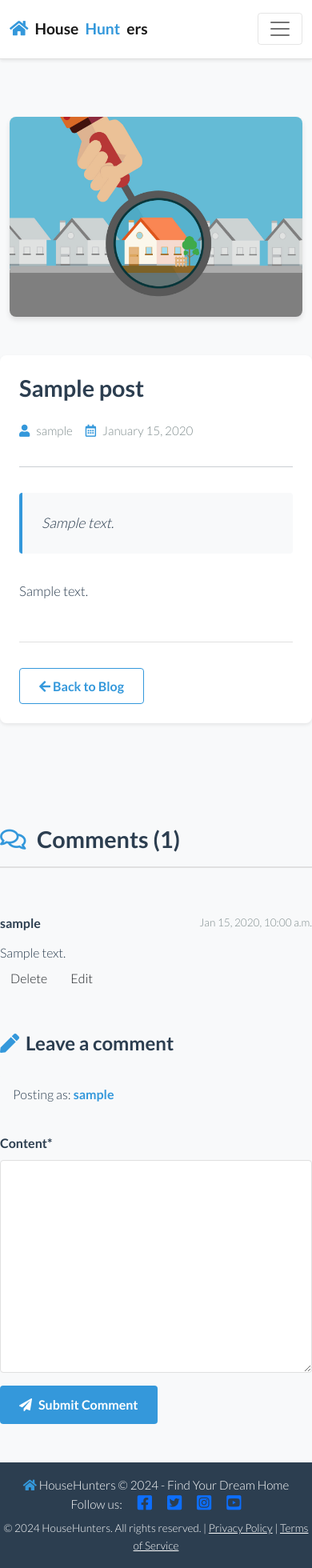
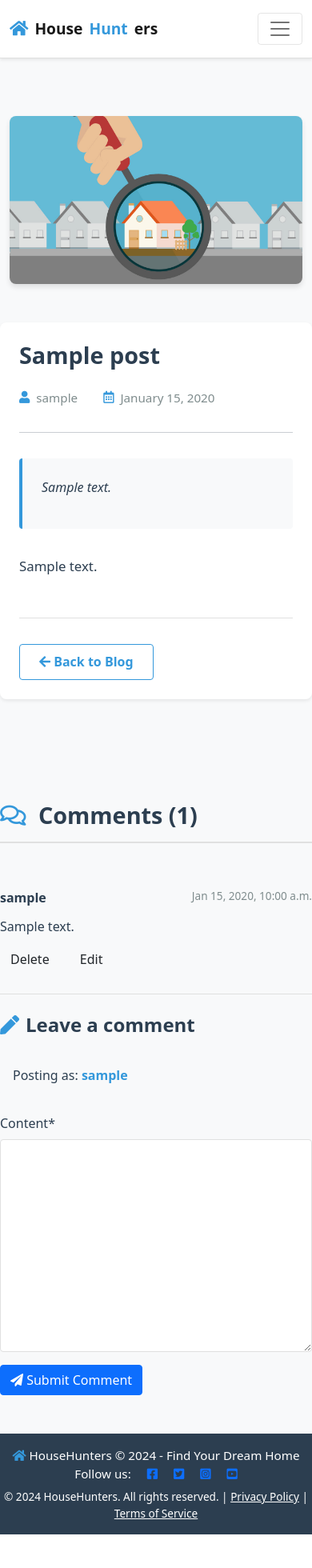
Before and after one commit to Tafari-K/househunter, a Django app: a page that uses blog/templates/blog/post_detail.html in a window 390 px wide. Shown: the whole page at 80% size. After the commit the page ends 1918 px from the top, so only its background shows below. Run offline with Django 4.2, Linux system fonts and the light colour scheme; a user stored in the database is signed in; tables that the repository leaves empty hold one stand-in row (values such as "Sample post"); some libraries are stand-ins or nearby versions.

Commit message:
updated post_detail.html, style.css, improved overal UX. added content to readme file.

```diff
--- a/blog/templates/blog/post_detail.html
+++ b/blog/templates/blog/post_detail.html
@@ -2,6 +2,7 @@
 {% load static %}
 {% load crispy_forms_tags %}
 {% block content %}
+
 <div class="post-header">
     <div class="container">
         <div class="row">
@@ -16,10 +17,8 @@
     <div class="row">
         <div class="col-lg-10 offset-lg-1">
             <article class="post-content">
-                <!-- Post title -->
                 <h1 class="post-title">{{ post.title }}</h1>
 
-                <!-- Post meta -->
                 <div class="post-meta">
                     <span class="post-author">
                         <i class="fas fa-user"></i> {{ post.author }}
@@ -31,19 +30,16 @@
 
                 <hr class="post-divider">
 
-                <!-- Post excerpt -->
                 {% if post.excerpt %}
                 <div class="post-excerpt">
                     <p><em>{{ post.excerpt }}</em></p>
                 </div>
                 {% endif %}
 
-                <!-- Post content -->
                 <div class="post-body">
                     {{ post.content | safe }}
                 </div>
 
-                <!-- Back to blog link -->
                 <div class="back-link">
                     <a href="{% url 'home' %}" class="btn btn-outline-primary">
                         <i class="fas fa-arrow-left"></i> Back to Blog
@@ -54,7 +50,6 @@
     </div>
 </div>
 
-<!-- Comments Section -->
 <div class="container comments-section">
     <div class="row">
         <div class="col-12">
@@ -64,15 +59,15 @@
         </div>
     </div>
 
-    <div class="row">
-        <!-- Existing Comments (Left Side) -->
-        <div class="col-lg-6">
+    <div class="row g-4">
+        <div class="col-12 col-lg-6">
             {% for comment in comments %}
             <div class="comment-item">
                 <div class="comment-header">
                     <strong>{{ comment.author }}</strong>
                     <span class="comment-date">{{ comment.created_on|date:"M d, Y, g:i a" }}</span>
                 </div>
+
                 <div class="comment-body" id="comment{{ comment.id }}">
                     {{ comment.content }}
                 </div>
@@ -82,11 +77,18 @@
                     <i class="fas fa-clock"></i> This comment is awaiting approval
                 </p>
                 {% endif %}
+
                 {% if user.is_authenticated and comment.author == user %}
-                <button type="button" class="btn btn-delete" data-comment-id="{{ comment.id }}" data-delete-url="{% url 'comment_delete' post.slug comment.id %}">Delete</button>
-                <button type="button" class="btn btn-edit" data-comment-id="{{ comment.id }}" data-edit-url="{% url 'comment_edit' post.slug comment.id %}">Edit</button>
-
-
+                <button type="button" class="btn btn-delete"
+                    data-comment-id="{{ comment.id }}"
+                    data-delete-url="{% url 'comment_delete' post.slug comment.id %}">
+                    Delete
+                </button>
+                <button type="button" class="btn btn-edit"
+                    data-comment-id="{{ comment.id }}"
+                    data-edit-url="{% url 'comment_edit' post.slug comment.id %}">
+                    Edit
+                </button>
                 {% endif %}
             </div>
             {% empty %}
@@ -94,8 +96,7 @@
             {% endfor %}
         </div>
 
-        <!-- Comment Form (Right Side) -->
-        <div class="col-lg-6">
+        <div class="col-12 col-lg-6">
             <h3 class="comment-form-title">
                 <i class="fas fa-pen"></i> Leave a comment
             </h3>
@@ -118,14 +119,13 @@
         </div>
     </div>
 </div>
-<!-- Delete confirmation modal -->
+
 <div class="modal fade" id="deleteModal" tabindex="-1"
   aria-labelledby="deleteModalLabel" aria-hidden="true">
   <div class="modal-dialog">
     <div class="modal-content">
       <div class="modal-header">
-        <h5 class="modal-title"
-          id="deleteModalLabel">Delete comment?</h5>
+        <h5 class="modal-title" id="deleteModalLabel">Delete comment?</h5>
         <button type="button" class="btn-close"
           data-bs-dismiss="modal" aria-label="Close"></button>
       </div>
@@ -136,14 +136,14 @@
       <div class="modal-footer">
         <button type="button" class="btn btn-secondary"
           data-bs-dismiss="modal">Close</button>
-        <a id="deleteConfirm" href="#" class="btn
-          btn-danger">Delete</a>
+        <a id="deleteConfirm" href="#" class="btn btn-danger">Delete</a>
       </div>
     </div>
   </div>
 </div>
+
 {% endblock content %}
 
 {% block extras %}
-<script src="{% static 'js/comments.js' %}"></script>
+<script src="{% static 'js/comments.js' %}" defer></script>
 {% endblock %}
--- a/static/css/style.css
+++ b/static/css/style.css
@@ -13,31 +10,42 @@
     --border-color: #e0e0e0;
     --shadow-sm: 0 2px 4px rgba(0, 0, 0, 0.08);
     --shadow-md: 0 4px 6px rgba(0, 0, 0, 0.1);
-    --shadow-lg: 0 10px 15px rgba(0, 0, 0, 0.1);
     --transition: all 0.3s ease;
 }
 
-/* ========================================
-   GLOBAL STYLES
-   ======================================== */
-body {
-    font-family: 'Lato', sans-serif;
-    color: var(--text-dark);
-    line-height: 1.6;
+html {
+    scroll-behavior: smooth;
 }
 
-.main-bg {
+html, body {
+    height: 100%;
+    margin: 0;
+    overflow-x: hidden;
     background-color: var(--bg-light);
+    color: var(--text-dark);
 }
 
-/* ========================================
-   NAVIGATION
-   ======================================== */
+/* Sticky footer + header support */
+body {
+    display: flex;
+    flex-direction: column;
+    min-height: 100vh;
+}
+
+main {
+    flex: 1;
+    padding: 2rem 0;
+}
+
+/* NAVIGATION */
 .navbar {
     box-shadow: var(--shadow-sm);
     padding: 1rem 0;
-    transition: var(--transition);
     border-bottom: 1px solid var(--border-color);
+    background-color: #ffffff;
+    position: sticky;
+    top: 0;
+    z-index: 999;
 }
 
 .navbar-brand {
@@ -99,17 +107,29 @@ body {
     color: var(--text-muted);
 }
 
-/* ========================================
-   MAIN CONTENT AREA
-   ======================================== */
-main {
-    min-height: calc(100vh - 200px);
-    padding: 2rem 0;
+.main-bg {
+    background-color: var(--bg-light);
 }
 
-/* ========================================
-   BLOG CARDS
-   ======================================== */
+/* MESSAGES */
+.messages {
+    list-style: none;
+    padding: 0;
+    margin: 1rem auto;
+    max-width: 1200px;
+}
+
+.messages li {
+    border: 1px solid var(--border-color);
+    background-color: #ffffff;
+    padding: 0.75rem 1rem;
+    border-radius: 6px;
+    margin-bottom: 0.75rem;
+    box-shadow: var(--shadow-sm);
+    word-break: break-word;
+}
+
+/* BLOG CARDS */
 .card {
     border: 1px solid var(--border-color);
     border-radius: 8px;
@@ -321,46 +313,10 @@ nav[aria-label="Page navigation"] {
     margin-bottom: 2rem;
 }
 
-.post-excerpt p {
-    margin: 0;
-    color: var(--text-dark);
-    font-size: 1.1rem;
-}
-
 .post-body {
     font-size: 1.05rem;
     line-height: 1.8;
     color: var(--text-dark);
-}
-
-.post-body p {
-    margin-bottom: 1.5rem;
-}
-
-.post-body h1,
-.post-body h2,
-.post-body h3,
-.post-body h4 {
-    margin-top: 2rem;
-    margin-bottom: 1rem;
-    color: var(--primary-color);
-    font-weight: 700;
-}
-
-.post-body b,
-.post-body strong {
-    color: var(--primary-color);
-    font-weight: 700;
-}
-
-.post-body ul,
-.post-body ol {
-    margin-bottom: 1.5rem;
-    padding-left: 2rem;
-}
-
-.post-body li {
-    margin-bottom: 0.5rem;
 }
 
 .back-link {
@@ -379,93 +335,14 @@ nav[aria-label="Page navigation"] {
 
 .btn-outline-primary:hover {
     background-color: var(--accent-color);
-    color: var(--bg-white);
-    transform: translateY(-2px);
-    box-shadow: var(--shadow-md);
+    color: #ffffff;
 }
 
-/* ========================================
-   COMMENTS SECTION - SIDE BY SIDE (NO BOXES)
-   ======================================== */
+/* COMMENTS SECTION */
 .comments-section {
     margin-top: 3rem;
     padding: 2rem 0;
 }
-
-.comments-title,
-.comment-form-title {
-    font-size: 1.5rem;
-    font-weight: 700;
-    color: var(--primary-color);
-    margin-bottom: 1.5rem;
-    display: flex;
-    align-items: center;
-    gap: 0.5rem;
-}
-
-.comments-title i,
-.comment-form-title i {
-    color: var(--accent-color);
-}
-
-/* Individual Comments */
-.comment-item {
-    padding: 1.5rem 0;
-    border-bottom: 1px solid var(--border-color);
-    margin-bottom: 1.5rem;
-}
-
-.comment-item:last-child {
-    border-bottom: none;
-}
-
-.comment-header {
-    display: flex;
-    justify-content: space-between;
-    align-items: center;
-    margin-bottom: 0.75rem;
-    flex-wrap: wrap;
-    gap: 0.5rem;
-}
-
-.comment-header strong {
-    color: var(--primary-color);
-    font-size: 1rem;
-}
-
-.comment-date {
-    color: var(--text-muted);
-    font-size: 0.85rem;
-}
-
-.comment-body {
-    color: var(--text-dark);
-    line-height: 1.6;
-    margin-bottom: 0;
-}
-
-.comment-approval-notice {
-    margin-top: 0.75rem;
-    margin-bottom: 0;
-    color: var(--text-muted);
-    font-size: 0.85rem;
-    font-style: italic;
-    display: flex;
-    align-items: center;
-    gap: 0.5rem;
-}
-
-.comment-approval-notice i {
-    color: #ffc107;
-}
-
-.no-comments {
-    color: var(--text-muted);
-    padding: 2rem 0;
-    font-style: italic;
-}
-
-/* Comment Form */
 
 .section-title {
     font-size: 1.8rem;
@@ -480,6 +357,68 @@ nav[aria-label="Page navigation"] {
     color: var(--accent-color);
     margin-right: 0.5rem;
 }
+
+.comment-form-title {
+    font-size: 1.5rem;
+    font-weight: 700;
+    color: var(--primary-color);
+    margin-bottom: 1.5rem;
+    display: flex;
+    align-items: center;
+    gap: 0.5rem;
+}
+
+.comment-form-title i {
+    color: var(--accent-color);
+}
+
+.comment-item {
+    padding: 1.5rem 0;
+    border-bottom: 1px solid var(--border-color);
+}
+
+.comment-header {
+    display: flex;
+    justify-content: space-between;
+    gap: 0.75rem;
+    flex-wrap: wrap;
+    margin-bottom: 0.75rem;
+}
+
+.comment-date {
+    color: var(--text-muted);
+    font-size: 0.85rem;
+}
+
+.comment-body {
+    color: var(--text-dark);
+    line-height: 1.6;
+    overflow-wrap: anywhere;
+    word-break: break-word;
+}
+
+.comment-approval-notice {
+    margin-top: 0.75rem;
+    color: var(--text-muted);
+    font-size: 0.85rem;
+    font-style: italic;
+    display: flex;
+    align-items: center;
+    gap: 0.5rem;
+}
+
+.no-comments {
+    color: var(--text-muted);
+    padding: 2rem 0;
+    font-style: italic;
+}
+
+.comments-section .btn-edit,
+.comments-section .btn-delete {
+    margin-top: 0.5rem;
+    margin-right: 0.5rem;
+}
+
 .posting-as {
     background-color: var(--bg-light);
     padding: 0.75rem 1rem;
@@ -492,45 +431,15 @@ nav[aria-label="Page navigation"] {
     color: var(--accent-color);
 }
 
-.comment-form .form-label {
-    font-weight: 600;
-    color: var(--text-dark);
-    margin-bottom: 0.5rem;
-}
-
 .comment-form textarea {
     width: 100%;
-    min-height: 150px;
+    min-height: 220px;
     padding: 0.75rem;
     border: 1px solid var(--border-color);
     border-radius: 4px;
     font-size: 1rem;
     font-family: inherit;
-    transition: var(--transition);
     resize: vertical;
-}
-
-.comment-form textarea:focus {
-    outline: none;
-    border-color: var(--accent-color);
-    box-shadow: 0 0 0 0.2rem rgba(52, 152, 219, 0.15);
-}
-
-.comment-form .btn-primary {
-    background-color: var(--accent-color);
-    border: none;
-    padding: 0.75rem 1.5rem;
-    font-weight: 600;
-    transition: var(--transition);
-    display: flex;
-    align-items: center;
-    gap: 0.5rem;
-}
-
-.comment-form .btn-primary:hover {
-    background-color: var(--accent-hover);
-    transform: translateY(-2px);
-    box-shadow: var(--shadow-md);
 }
 
 .login-prompt {
@@ -642,105 +504,51 @@ nav[aria-label="Page navigation"] {
     font-size: 0.95rem;
 }
 
-.footer i {
-    transition: var(--transition);
-    cursor: pointer;
-}
-
 .footer .fa-home {
     color: var(--accent-color);
 }
 
-.footer .fab {
-    font-size: 1.3rem;
-}
-
-.footer .fab:hover {
-    color: var(--accent-color);
-    transform: translateY(-3px);
-}
-
-/* ========================================
-   RESPONSIVE DESIGN
-   ======================================== */
-@media (max-width: 768px) {
-    .navbar-brand {
-        font-size: 1.2rem;
-    }
-
-    .navbar-text {
-        display: none;
-    }
-
-    .nav-link {
-        padding: 0.5rem 0;
-    }
-
-    .card-title {
-        font-size: 1.2rem;
-    }
-
-    main {
-        padding: 1rem 0;
-    }
-}
-
-@media (max-width: 576px) {
-    .card-body {
-        padding: 1rem;
-    }
-
-    .card-title {
-        font-size: 1.1rem;
-    }
-
-    .page-link {
-        padding: 0.5rem 0.8rem;
-        font-size: 0.9rem;
-    }
-}
-
-/* ========================================
-   RESPONSIVE - POST DETAIL
-   ======================================== */
-@media (max-width: 768px) {
-    .post-detail-image {
-        height: 250px;
-    }
-
-    .post-title {
-        font-size: 1.8rem;
-    }
-
-    .post-content {
-        padding: 1.5rem;
-    }
-
-    .post-meta {
-        gap: 1rem;
-    }
-}
-
-/* ========================================
-   UTILITY CLASSES
-   ======================================== */
-.text-accent {
-    color: var(--accent-color);
-}
-
-.bg-accent {
-    background-color: var(--accent-color);
-}
-
-/* Smooth scrolling */
-html {
-    scroll-behavior: smooth;
-}
-
-/* Focus styles for accessibility */
+/* Focus */
 a:focus,
 button:focus,
 .nav-link:focus {
     outline: 2px solid var(--accent-color);
     outline-offset: 2px;
 }
+
+/* MEDIA QUERIES */
+@media (max-width: 1024px) {
+    .post-title { font-size: 2.1rem; }
+    .post-content { padding: 2rem; }
+}
+
+@media (max-width: 768px) {
+    .navbar-text { display: none; }
+    main { padding: 1rem 0; }
+    .post-title { font-size: 1.8rem; }
+    .post-content { padding: 1.5rem; }
+    .post-detail-image { height: 230px; }
+    .container.mt-5 { padding: 1.75rem; }
+    .container.mt-5 .col-4,
+    .container.mt-5 .col-8 { width: 100%; text-align: center; }
+}
+
+@media (max-width: 425px) {
+    .navbar-brand { font-size: 1.2rem; }
+    .card-body { padding: 1rem; }
+    .card-title { font-size: 1.15rem; }
+    .page-link { padding: 0.5rem 0.8rem; font-size: 0.9rem; }
+    .post-detail-image { height: 210px; }
+}
+
+@media (max-width: 375px) {
+    .post-title { font-size: 1.6rem; }
+    .section-title { font-size: 1.5rem; }
+    .comment-form textarea { min-height: 200px; }
+}
+
+@media (max-width: 320px) {
+    .navbar-brand { font-size: 1.1rem; }
+    .post-content { padding: 1.25rem; }
+    .comment-form textarea { min-height: 180px; }
+}
```
Also changed, not shown: other parts of static/css/style.css (+10 -88 lines), README.md, 18 other files. Lines whose indentation alone changed are shown as unchanged.
